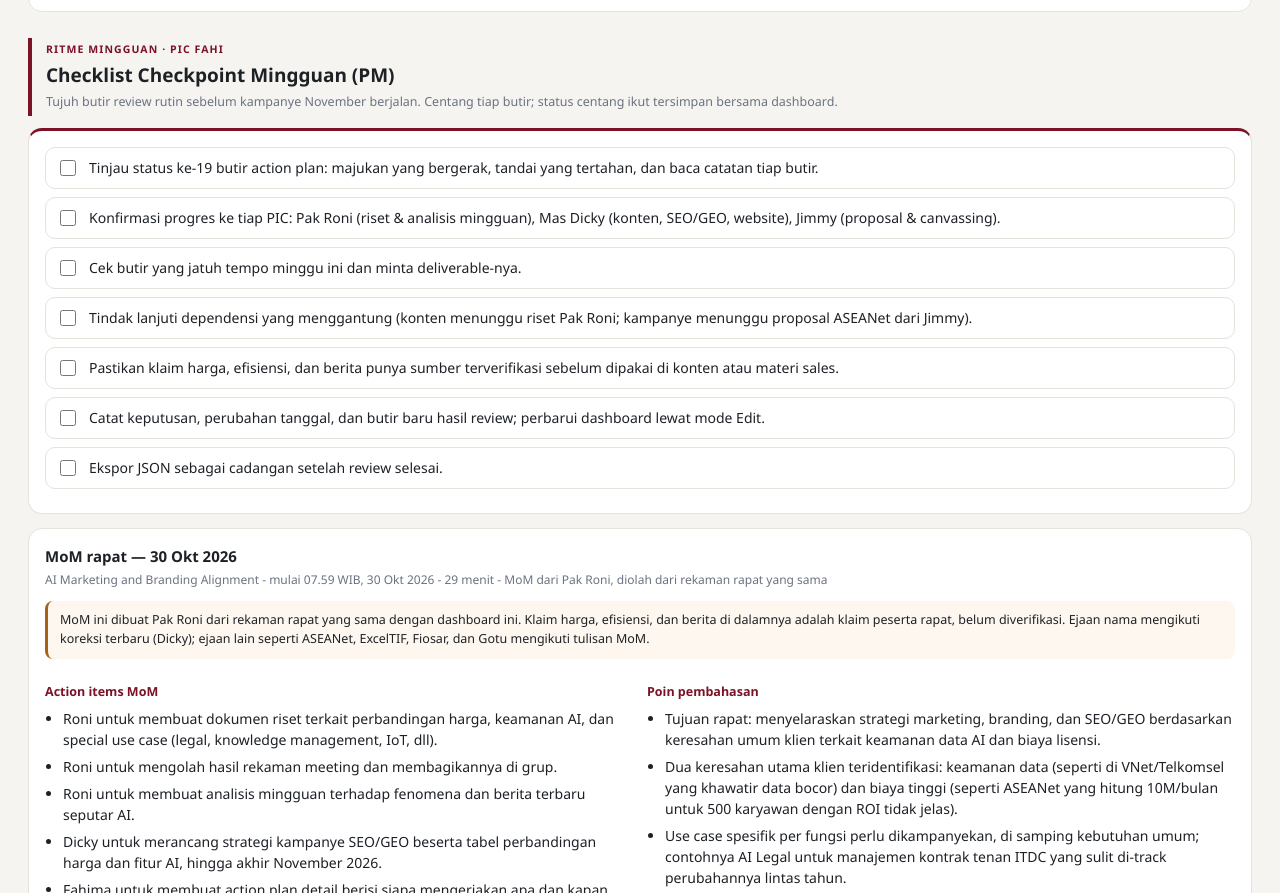
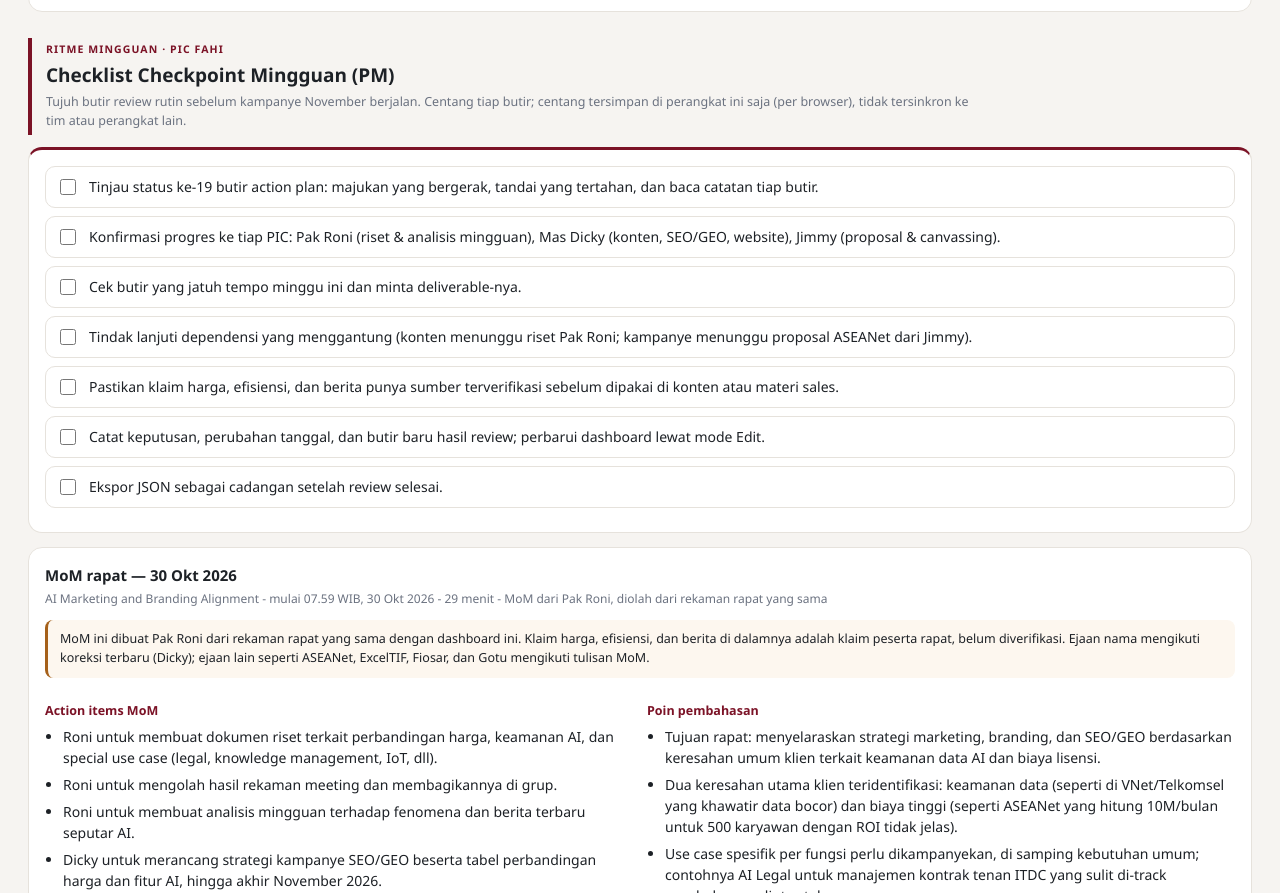
Before and after one commit to fahimaproxsis/marketing-strategy-proxsis-ai, a plain HTML site: page index.html in a window 1280 px wide. Shown: the part 2057-2950 px from the top of the page. Drawn offline with Linux system fonts and the light colour scheme.

Commit message:
Clarify checklist intro: ticks saved on this device only, not synced

```diff
--- a/index.html
+++ b/index.html
@@ -161,7 +161,7 @@ body{padding:12px!important}
   <div class="sec-head">
     <div class="sec-eyebrow">Ritme mingguan · PIC Fahi</div>
     <h2 class="sec-title">Checklist Checkpoint Mingguan (PM)</h2>
-    <p class="sec-desc">Tujuh butir review rutin sebelum kampanye November berjalan. Centang tiap butir; status centang ikut tersimpan bersama dashboard.</p>
+    <p class="sec-desc">Tujuh butir review rutin sebelum kampanye November berjalan. Centang tiap butir; centang tersimpan di perangkat ini saja (per browser), tidak tersinkron ke tim atau perangkat lain.</p>
   </div>
   <div class="panel"><div id="pmList"></div></div>
 </section>
```
